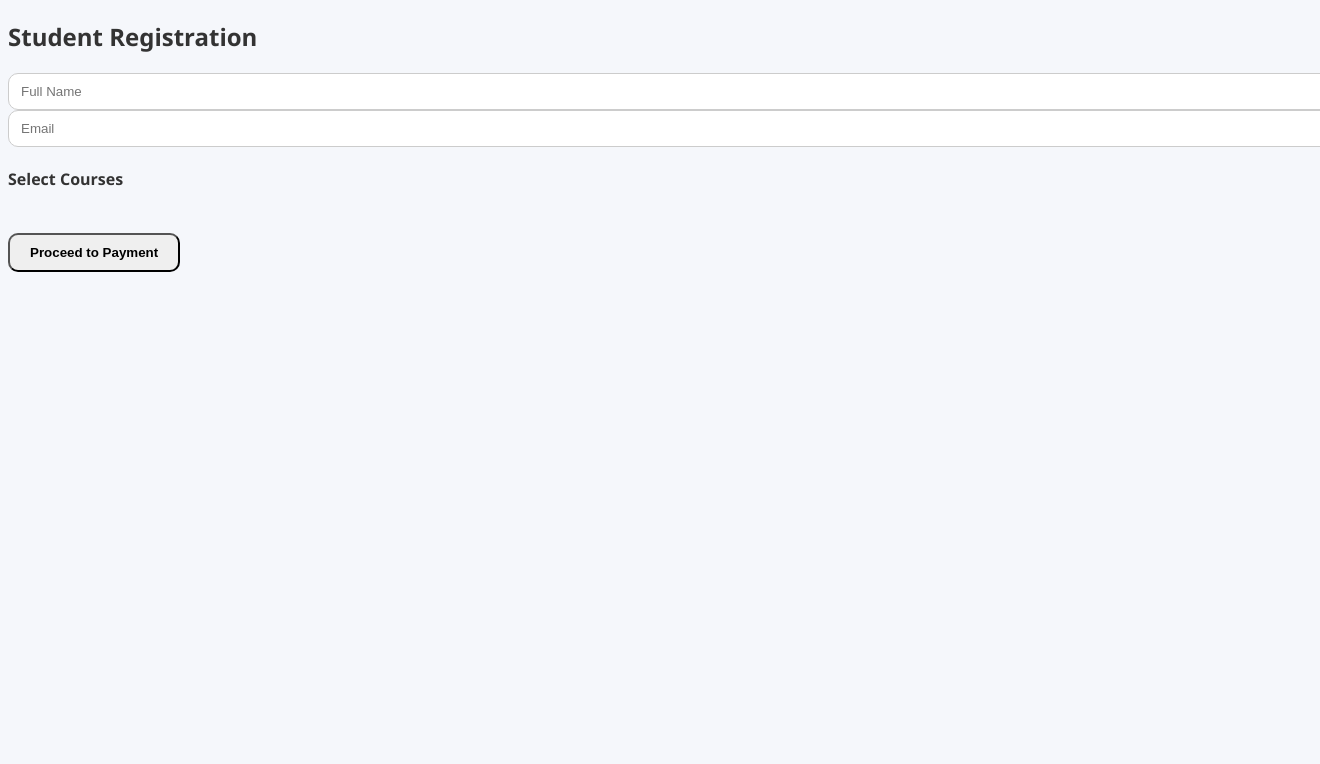
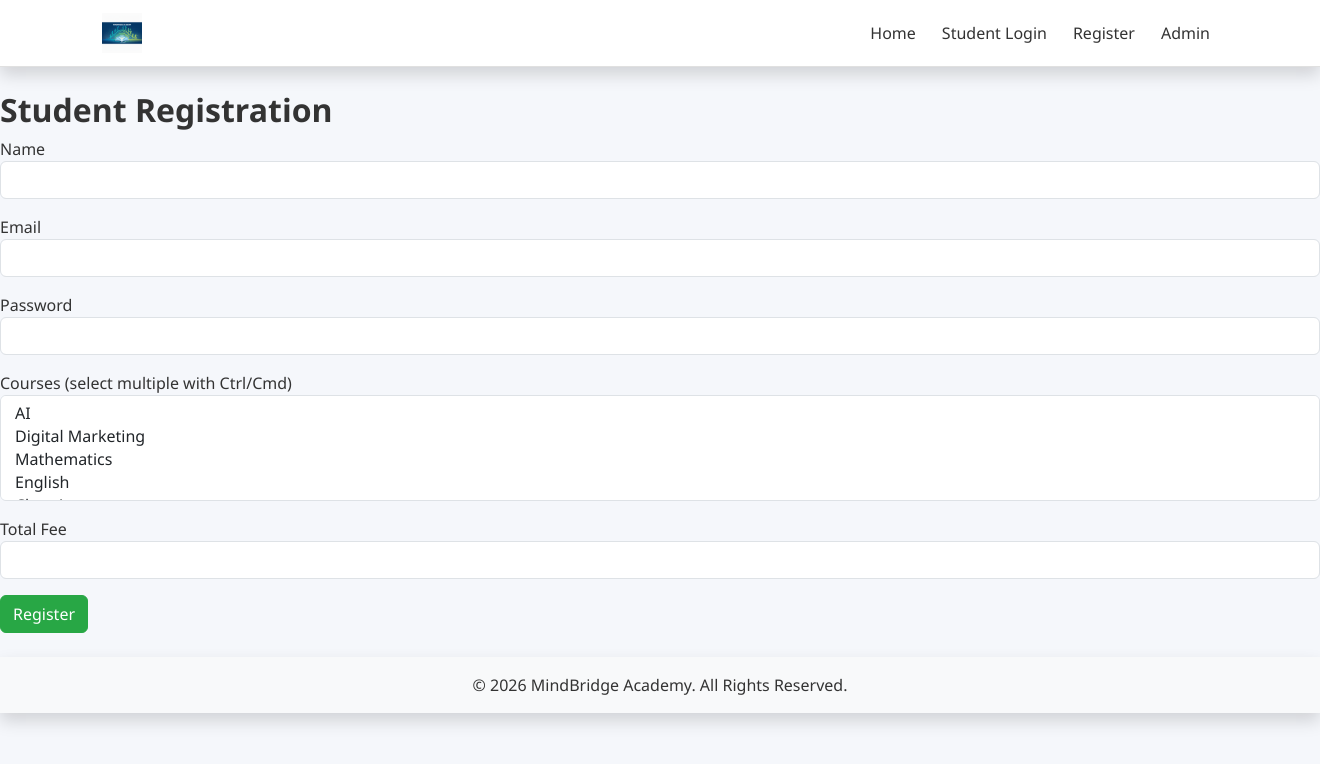
Before and after one commit to godwinlevel139-cpu/MindBridgeAcademy, a Flask app: template templates/register.html in a window 1320 px wide; the page is wider, and only the part inside the window is pictured. Shown: the top 764 px of that part. Run offline with Flask 3, Linux system fonts and the light colour scheme; the template is opened without the code that fills it, so the values that code supplies are empty.

Commit message:
Update register.html

```diff
--- a/templates/register.html
+++ b/templates/register.html
@@ -1,32 +1,37 @@
-<!DOCTYPE html>
-<html>
-<head>
-<link rel="stylesheet" href="/static/style.css">
-</head>
-<body>
-
-<div class="container">
+{% extends "base.html" %}
+{% block content %}
 <h2>Student Registration</h2>
-
-<form method="POST">
-
-<input name="name" placeholder="Full Name" required>
-<input name="email" placeholder="Email" required>
-
-<h4>Select Courses</h4>
-
-{% for course,price in prices.items() %}
-<label>
-<input type="checkbox" name="courses" value="{{course}}">
-{{course}} (${{price}})
-</label><br>
-{% endfor %}
-
-<br>
-<button class="btn">Proceed to Payment</button>
-
+<form method="POST" action="/register">
+    <div class="mb-3">
+        <label>Name</label>
+        <input type="text" name="name" class="form-control" required>
+    </div>
+    <div class="mb-3">
+        <label>Email</label>
+        <input type="email" name="email" class="form-control" required>
+    </div>
+    <div class="mb-3">
+        <label>Password</label>
+        <input type="password" name="password" class="form-control" required>
+    </div>
+    <div class="mb-3">
+        <label>Courses (select multiple with Ctrl/Cmd)</label>
+        <select name="courses" class="form-select" multiple required>
+            <option value="AI">AI</option>
+            <option value="Digital Marketing">Digital Marketing</option>
+            <option value="Mathematics">Mathematics</option>
+            <option value="English">English</option>
+            <option value="Chemistry">Chemistry</option>
+            <option value="Biology">Biology</option>
+            <option value="Physics">Physics</option>
+            <option value="Special Education">Special Education</option>
+            <option value="Academic Counselling">Academic Counselling</option>
+        </select>
+    </div>
+    <div class="mb-3">
+        <label>Total Fee</label>
+        <input type="number" name="fee" class="form-control" required>
+    </div>
+    <button class="btn btn-success">Register</button>
 </form>
-</div>
-
-</body>
-</html>
+{% endblock %}
```
